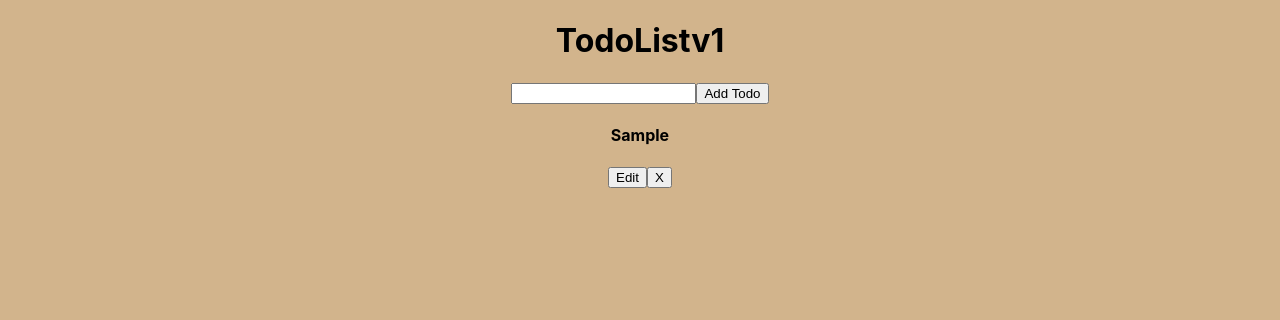
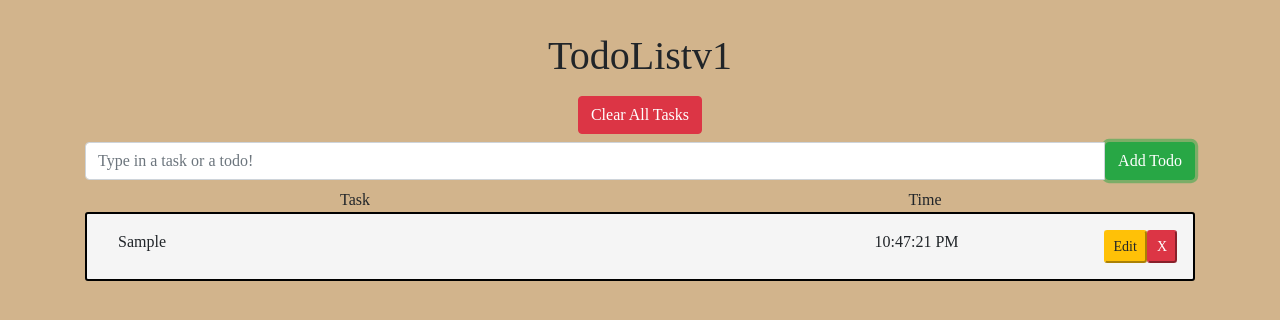
Before and after one commit to gknapkin/Todo-React, a React (Create React App) app: page / in a window 1280 px wide. Both pictures are taken after typing "Sample" into the empty fields and a click on the button "Add Todo". Shown: the top 320 px of the page. Built offline with nearby package versions, Linux system fonts and the light colour scheme.

Commit message:
added bootstrap styling

```diff
--- a/public/index.html
+++ b/public/index.html
@@ -9,35 +9,33 @@
       name="description"
       content="Web site created using create-react-app"
     />
-    <link rel="apple-touch-icon" href="%PUBLIC_URL%/logo192.png" />
-    <!--
-      manifest.json provides metadata used when your web app is installed on a
-      user's mobile device or desktop. See https://developers.google.com/web/fundamentals/web-app-manifest/
-    -->
-    <link rel="manifest" href="%PUBLIC_URL%/manifest.json" />
-    <!--
-      Notice the use of %PUBLIC_URL% in the tags above.
-      It will be replaced with the URL of the `public` folder during the build.
-      Only files inside the `public` folder can be referenced from the HTML.
+    <link
+      rel="stylesheet"
+      href="https://maxcdn.bootstrapcdn.com/bootstrap/4.0.0/css/bootstrap.min.css"
+      integrity="sha384-Gn5384xqQ1aoWXA+058RXPxPg6fy4IWvTNh0E263XmFcJlSAwiGgFAW/dAiS6JXm"
+      crossorigin="anonymous"
+    />
 
-      Unlike "/favicon.ico" or "favicon.ico", "%PUBLIC_URL%/favicon.ico" will
-      work correctly both with client-side routing and a non-root public URL.
-      Learn how to configure a non-root public URL by running `npm run build`.
-    -->
-    <title>React App</title>
+    <title>Simple Todo App</title>
   </head>
   <body>
     <noscript>You need to enable JavaScript to run this app.</noscript>
     <div id="root"></div>
-    <!--
-      This HTML file is a template.
-      If you open it directly in the browser, you will see an empty page.
 
-      You can add webfonts, meta tags, or analytics to this file.
-      The build step will place the bundled scripts into the <body> tag.
-
-      To begin the development, run `npm start` or `yarn start`.
-      To create a production bundle, use `npm run build` or `yarn build`.
-    -->
+    <script
+      src="https://code.jquery.com/jquery-3.2.1.slim.min.js"
+      integrity="sha384-KJ3o2DKtIkvYIK3UENzmM7KCkRr/rE9/Qpg6aAZGJwFDMVNA/GpGFF93hXpG5KkN"
+      crossorigin="anonymous"
+    ></script>
+    <script
+      src="https://cdnjs.cloudflare.com/ajax/libs/popper.js/1.12.9/umd/popper.min.js"
+      integrity="sha384-ApNbgh9B+Y1QKtv3Rn7W3mgPxhU9K/ScQsAP7hUibX39j7fakFPskvXusvfa0b4Q"
+      crossorigin="anonymous"
+    ></script>
+    <script
+      src="https://maxcdn.bootstrapcdn.com/bootstrap/4.0.0/js/bootstrap.min.js"
+      integrity="sha384-JZR6Spejh4U02d8jOt6vLEHfe/JQGiRRSQQxSfFWpi1MquVdAyjUar5+76PVCmYl"
+      crossorigin="anonymous"
+    ></script>
   </body>
 </html>
--- a/src/Todo.css
+++ b/src/Todo.css
@@ -1,6 +1,29 @@
 .TodoList {
   text-align: center;
+  margin: 2em;
 }
 body {
   background-color: tan;
+  font-family: montserrat;
 }
+.clear {
+  margin: 0.5em;
+}
+.alltodos {
+  margin: 0.5em;
+}
+.col-7 {
+  text-align: left;
+}
+.col-5 {
+  padding: 0;
+}
+.todo {
+  border: 2px solid black;
+  border-radius: 3px;
+  background-color: whitesmoke;
+  padding: 1em;
+}
+.rightGroup {
+  float: right;
+}
--- a/src/newtodoform.js
+++ b/src/newtodoform.js
@@ -17,22 +17,38 @@ class NewTodoForm extends Component {
   }
   handleSubmit(evt) {
     evt.preventDefault();
-    const newTodo = { ...this.state, id: uuid() };
+    const newTodo = {
+      ...this.state,
+      id: uuid(),
+      time: new Date().toLocaleTimeString()
+    };
     this.props.createTodo(newTodo);
     this.setState({ task: "" });
   }
   render() {
     return (
-      <div>
-        <form onSubmit={this.handleSubmit}>
+      <div className="container">
+        <form className="form-horizontal">
+          <div className="input-group">
             <input
+              className="form-control"
               type="text"
               name="task"
               value={this.state.task}
               onChange={this.handleChange}
               id="task"
-          ></input>
-          <button>Add Todo</button>
+              placeholder="Type in a task or a todo!"
+            />
+            <div className="input-group-addon input-group-button">
+              <button
+                onClick={this.handleSubmit}
+                type="button"
+                className="btn btn-success"
+              >
+                Add Todo
+              </button>
+            </div>
+          </div>
         </form>
       </div>
     );
--- a/src/todo.js
+++ b/src/todo.js
@@ -42,10 +42,31 @@ class Todo extends Component {
       );
     } else {
       result = (
-        <div>
-          <h4>{this.props.task}</h4>
-          <button onClick={this.toggleForm}>Edit</button>
-          <button onClick={this.props.removeTodo}>X</button>
+        <div className="todo">
+          <div className="container">
+            <div className="row">
+              <div className="col-7">{this.props.task}</div>
+              <div className="col-5">
+                {this.props.time}
+                <div className="btn-group rightGroup">
+                  <button
+                    type="button"
+                    class="btn-sm btn-warning"
+                    onClick={this.toggleForm}
+                  >
+                    Edit
+                  </button>
+                  <button
+                    type="button"
+                    class="btn-sm btn-danger"
+                    onClick={this.props.removeTodo}
+                  >
+                    X
+                  </button>
+                </div>
+              </div>
+            </div>
+          </div>
         </div>
       );
     }
--- a/src/todolist.js
+++ b/src/todolist.js
@@ -9,10 +9,16 @@ class TodoList extends Component {
     this.state = { todos: [] };
     this.createTodo = this.createTodo.bind(this);
     this.update = this.update.bind(this);
+    this.removeAll = this.removeAll.bind(this);
   }
   remove(id) {
     this.setState({
       todos: this.state.todos.filter(todo => todo.id !== id)
+    });
+  }
+  removeAll() {
+    this.setState({
+      todos: []
     });
   }
   update(id, updatedTask) {
@@ -36,6 +42,7 @@ class TodoList extends Component {
         id={todo.id}
         key={todo.id}
         task={todo.task}
+        time={todo.time}
         removeTodo={() => this.remove(todo.id)}
         updateTodo={this.update}
       />
@@ -43,8 +50,23 @@ class TodoList extends Component {
     return (
       <div className="TodoList">
         <h1>TodoListv1</h1>
-        <NewTodoForm createTodo={this.createTodo} />
-        {todos}
+        <button className="clear btn btn-danger" onClick={this.removeAll}>
+          Clear All Tasks
+        </button>
+        <div className="form">
+          <NewTodoForm createTodo={this.createTodo} />
+        </div>
+
+        <div className="alltodos">
+          <div className="container">
+            <div className="row">
+              <div className="col">Task</div>
+              <div className="col">Time</div>
+            </div>
+
+            {todos}
+          </div>
+        </div>
       </div>
     );
   }
```
Lines whose indentation alone changed are shown as unchanged.
